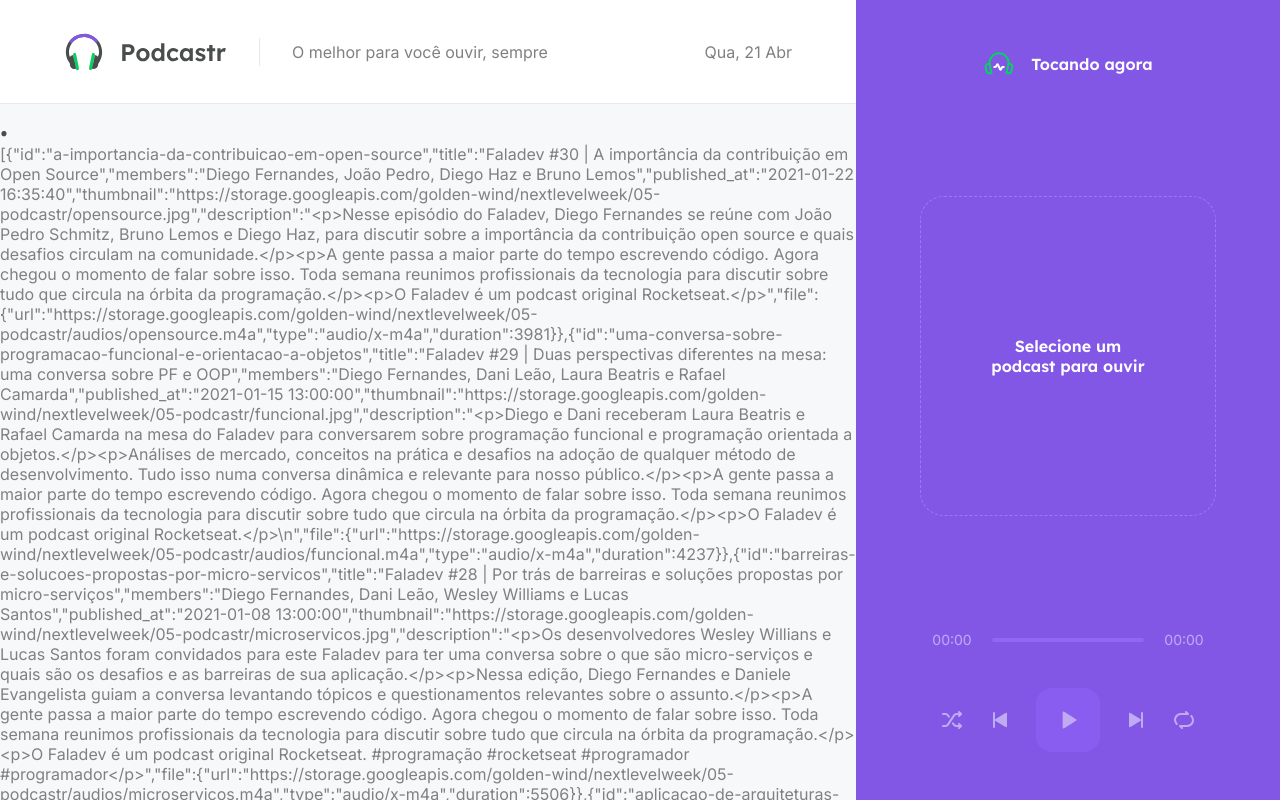
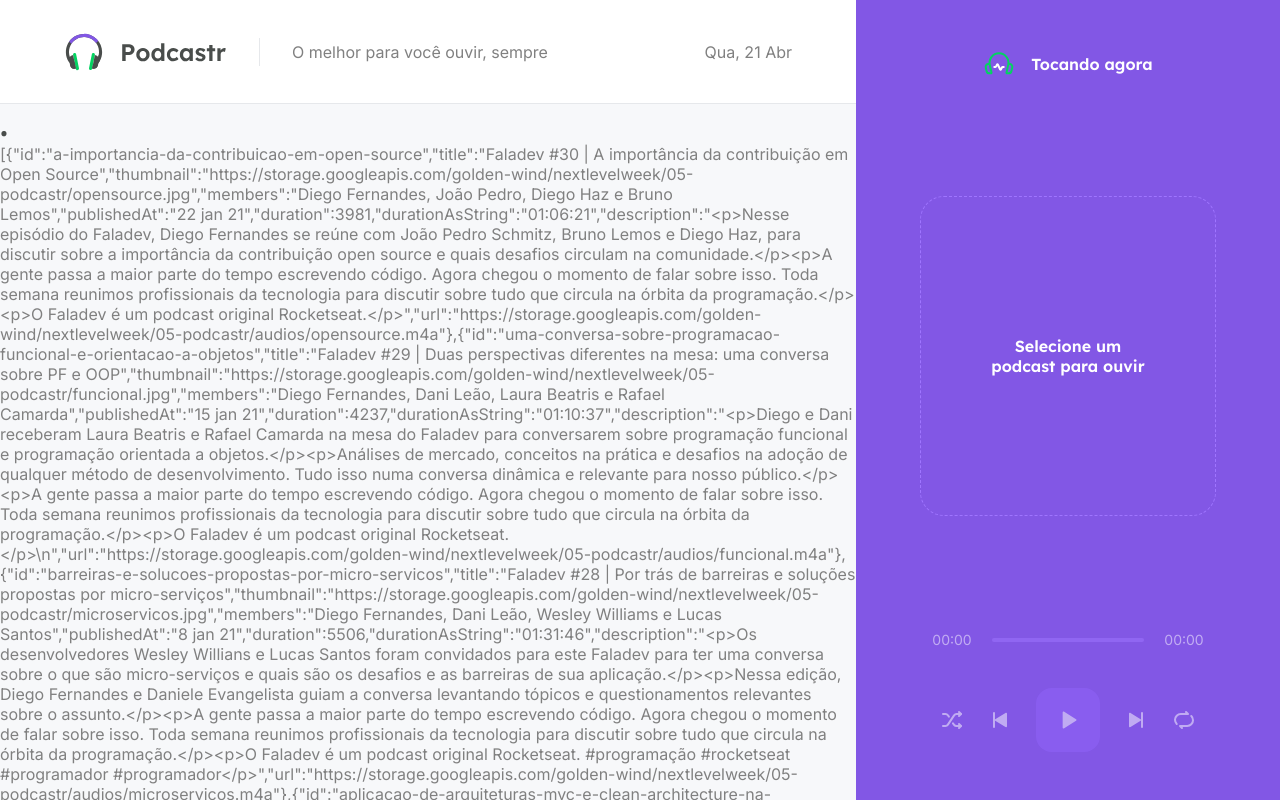
Before and after one commit to joncrecencio/podcastr, a Next.js app: page / in a window 1280 px wide. Shown: the top 800 px of the page. Built offline with nearby package versions, Linux system fonts and the light colour scheme; data requests are answered from the project's data file.

Commit message:
Tratando os dados e tipando o processo

```diff
--- a/package.json
+++ b/package.json
@@ -9,6 +9,7 @@
     "server": "json-server server.json -w -d 750 -p 3333"
   },
   "dependencies": {
+    "axios": "^0.21.1",
     "date-fns": "^2.21.1",
     "next": "10.1.3",
     "react": "17.0.2",
--- /dev/null
+++ b/src/Utils/convertDurationToTimeString.ts
@@ -0,0 +1,11 @@
+export function convertDurationToTimeString(duration: number){
+    const hours = Math.floor(duration / 3600)
+    const minutes = Math.floor((duration % 3600) / 60)
+    const seconds = duration % 60
+
+    const timeString = [hours, minutes, seconds]
+        .map(unit => String(unit).padStart(2, '0'))
+        .join(':')
+
+    return timeString
+}
--- a/src/pages/index.tsx
+++ b/src/pages/index.tsx
@@ -1,3 +1,25 @@
+import {GetStaticProps} from 'next'
+import {format, parseISO} from 'date-fns'
+import ptBR from 'date-fns/locale/pt-BR'
+import { api } from '../services/api'
+import { convertDurationToTimeString } from '../Utils/convertDurationToTimeString'
+
+type Episode = {
+    id: string;
+    title: string;
+    thumbnail: string;
+    description: string;
+    members: string;
+    duration: number;
+    durationAsString: string;
+    url: string;
+    publishedAt: string;
+}
+
+type HomeProps = {
+  episodes: Episode[]
+}
+
 export default function Home(props) {
   return (
     <div>
@@ -7,13 +29,34 @@
   )
 }
 
-export async function getStaticProps(){
-  const response = await fetch('http://localhost:3333/episodes')
-  const data = await response.json()
+
+
+export const getStaticProps: GetStaticProps = async () => {
+  const {data} = await api.get('episodes', {
+    params:{
+      _limit: 12,
+      _sort: 'published_at',
+      _order: 'desc'
+    }
+  })
+
+  const episodes = data.map(episode => {
+    return {
+      id: episode.id,
+      title: episode.title,
+      thumbnail: episode.thumbnail,
+      members: episode.members,
+      publishedAt: format(parseISO(episode.published_at), 'd MMM yy', {locale: ptBR}),
+      duration: Number(episode.file.duration),
+      durationAsString: convertDurationToTimeString(Number(episode.file.duration)),
+      description: episode.description,
+      url: episode.file.url,
+    }
+  })
 
   return{
     props: {
-      episodes: data,
+      episodes,
     },
     revalidate: 60 * 60 * 8,
   }
--- /dev/null
+++ b/src/services/api.ts
@@ -0,0 +1,5 @@
+import axios from 'axios'
+
+export const api = axios.create({
+    baseURL: 'http://localhost:3333/'
+})
```
Also changed, not shown: 1 other file (tests, documents, lock files or other folders).
